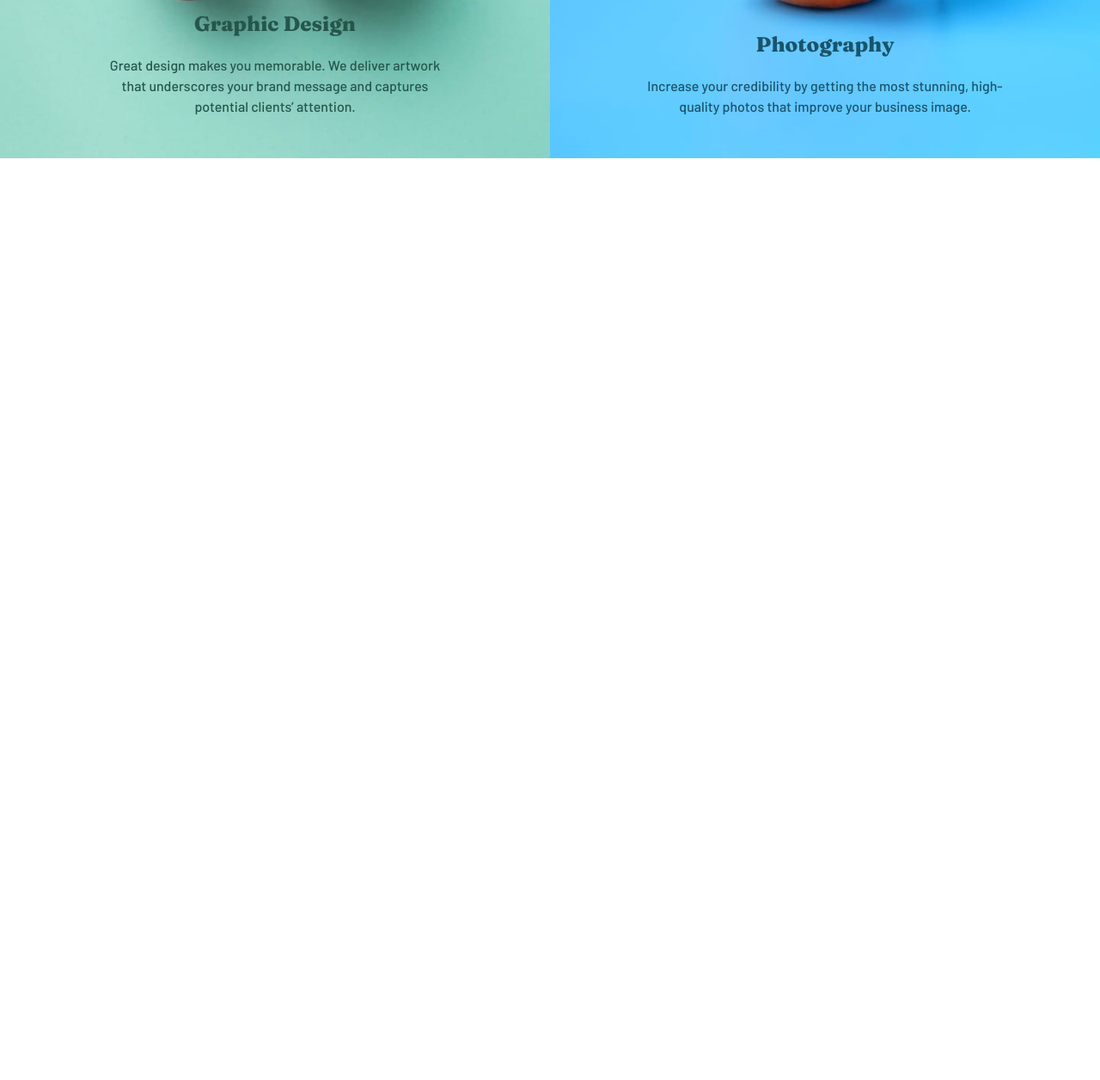
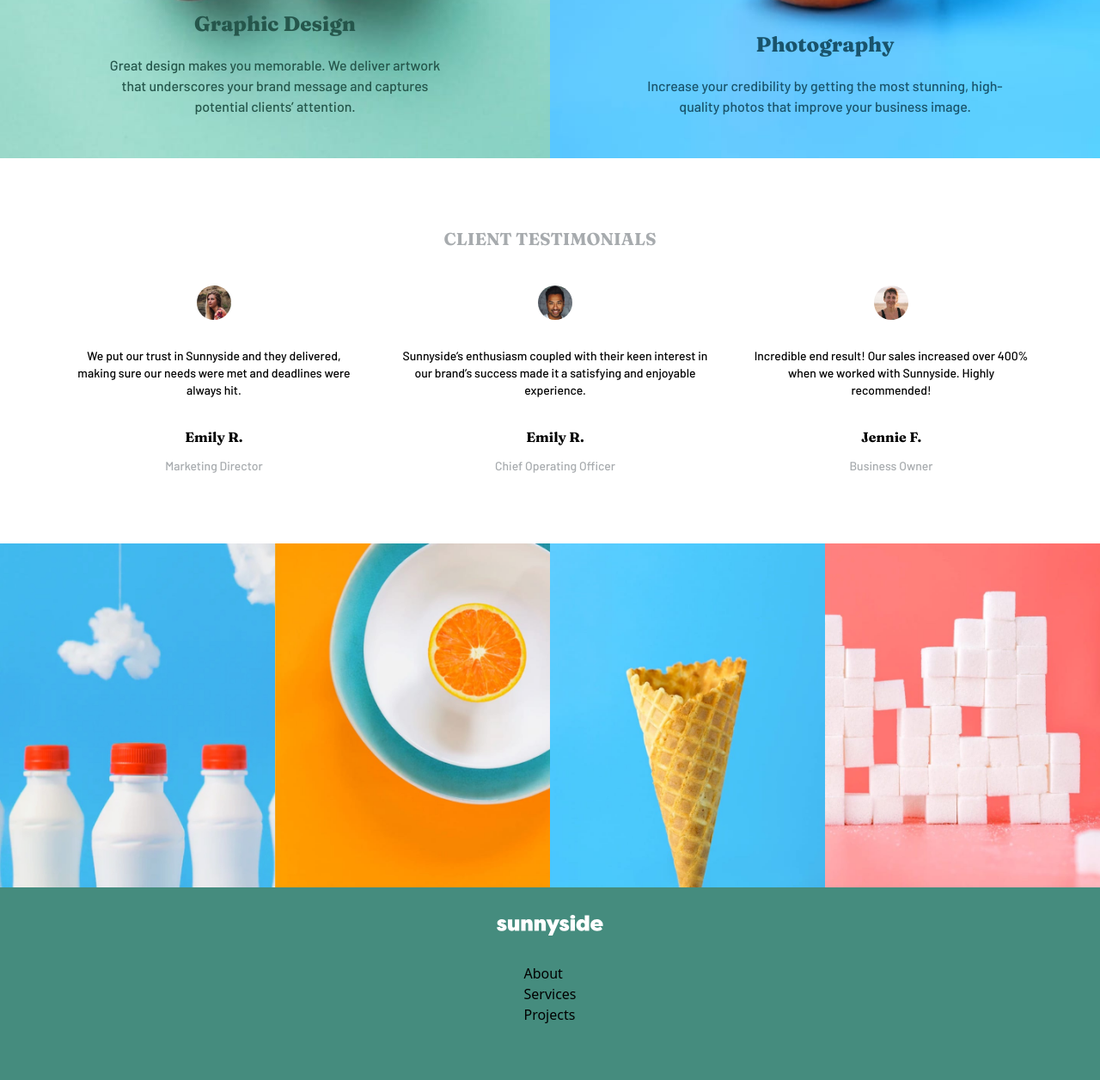
Before and after one commit to jesutobi-world/sunnyside-agency-landing-page-main, a website: page src/index.html in a window 1280 px wide. Shown: the part 1766-3022 px from the top of the page at 86% size. Before the commit the page ends 1950 px from the top, so only its background shows below. Drawn offline with Linux system fonts and the light colour scheme.

Commit message:
quick additions

```diff
--- a/src/index.html
+++ b/src/index.html
@@ -53,21 +53,54 @@
         <p class="lg:text-base lg:font-barlow lg:font-medium lg:pl-28 lg:pr-28 lg:text-darkBlue">  Increase your credibility by getting the most stunning, high-quality photos that improve your business image.</p>
       </div>
     </section>
+    <section class="bg-white lg:h-auto lg:w-full lg:p-20">
+      <h3 class="lg:font-fraunces lg:text-xl lg:text-grayishBlue lg:text-center lg:pb-10 lg:tacking-7 lg:font-bold">CLIENT TESTIMONIALS</h3>
+      <div class="lg:flex lg:justify-between gap-10">
+        <div class="lg:flex lg:flex-col lg:gap-8 items-center text-center">
+          <img src="./images/image-emily.jpg" alt="jennie" class="lg:w-[40px] lg:h-[40px] lg:rounded-full"/>
+          <p class="lg:darkGrayishBlue lg:text-sm lg:font-medium lg:font-barlow">We put our trust in Sunnyside and they delivered, making sure our needs were met and deadlines were always hit.</p>
+          <div class="lg:flex lg:flex-col lg:gap-3">
+            <h4 class="lg:text-veryDarkSaturatedBlue lg:font-fraunces lg:font-bold ">Emily R.</h4>
+            <p class="lg:text-grayishBlue lg:font-medium lg:text-sm lg:font-barlow">Marketing Director</p>
+          </div>
+        </div>
+        <div class="lg:flex lg:flex-col lg:gap-8 items-center text-center">
+          <img src="./images/image-thomas.jpg" alt="jennie" class="lg:w-[40px] lg:h-[40px] lg:rounded-full"/>
+          <p class="lg:darkGrayishBlue lg:text-sm lg:font-medium lg:font-barlow">Sunnyside’s enthusiasm coupled with their keen interest in our brand’s success made it a satisfying and enjoyable experience.</p>
+          <div class="lg:flex lg:flex-col lg:gap-3">
+            <h4 class="lg:text-veryDarkSaturatedBlue lg:font-fraunces lg:font-bold ">Emily R.</h4>
+            <p class="lg:text-grayishBlue lg:font-medium lg:text-sm lg:font-barlow">Chief Operating Officer</p>
+          </div>
+        </div>
+        <div class="lg:flex lg:flex-col lg:gap-8 items-center text-center">
+          <img src="./images/image-jennie.jpg" alt="jennie" class="lg:w-[40px] lg:h-[40px] lg:rounded-full"/>
+          <p class="lg:darkGrayishBlue lg:text-sm lg:font-medium lg:font-barlow">Incredible end result! Our sales increased over 400% when we worked with Sunnyside. Highly recommended!</p>
+          <div class="lg:flex lg:flex-col lg:gap-3">
+            <h4 class="lg:text-veryDarkSaturatedBlue lg:font-fraunces lg:font-bold ">Jennie F.</h4>
+            <p class="lg:text-grayishBlue lg:font-medium lg:text-sm lg:font-barlow">Business Owner</p>
+          </div>
+        </div>
+      </div>
+    </section>
+    <section class="lg:grid-cols-4 lg:grid lg:h-[400px] lg:w-full">
+      <div class="lg:bg-desktopMilkbottles lg:bg-no-repeat lg:bg-cover"></div>
+      <div class="lg:bg-desktopOrange lg:bg-no-repeat lg:bg-cover"></div>
+      <div class="lg:bg-desktopCone lg:bg-no-repeat lg:bg-cover"></div>
+      <div class="lg:bg-desktopSugarCubes lg:bg-no-repeat lg:bg-cover"></div>
+    </section>
+    <footer class="lg:bg-darkModerateCyan lg:p-8 lg:flex lg:flex-col lg:gap-8 lg:items-center">
+      <div>
+        <img src="./images/logo.svg" alt="logo" />
+      </div>
+      <ul>
+        <li>About</li>
+        <li>Services</li>
+        <li>Projects</li>
+      </ul>
+      <div></div>
+    </footer>
   </div>
   <!--
-  Client testimonials
-
-  We put our trust in Sunnyside and they delivered, making sure our needs were met and deadlines were always hit.
-  Emily R.
-  Marketing Director
-
-  Sunnyside’s enthusiasm coupled with their keen interest in our brand’s success made it a satisfying and enjoyable experience.
-  Thomas S.
-  Chief Operating Officer
-
-  Incredible end result! Our sales increased over 400% when we worked with Sunnyside. Highly recommended!
-  Jennie F.
-  Business Owner
 
   About
   Services
--- a/tailwind.config.js
+++ b/tailwind.config.js
@@ -22,6 +22,10 @@ module.exports = {
         'desktopStandOut':'url(./images/desktop/image-stand-out.jpg)',
         'desktopGraphicDesign':'url(./images/desktop/image-graphic-design.jpg)',
         'desktopPhotography':'url(./images/desktop/image-photography.jpg)',
+        'desktopMilkbottles':'url(./images/desktop/image-gallery-milkbottles.jpg)',
+        'desktopOrange':'url(./images/desktop/image-gallery-orange.jpg)',
+        'desktopCone':'url(./images/desktop/image-gallery-cone.jpg)',
+        'desktopSugarCubes':'url(./images/desktop/image-gallery-sugarcubes.jpg)',
       },
       fontFamily:{
         'barlow':['Barlow'],
```
Also changed, not shown: src/output.css.
